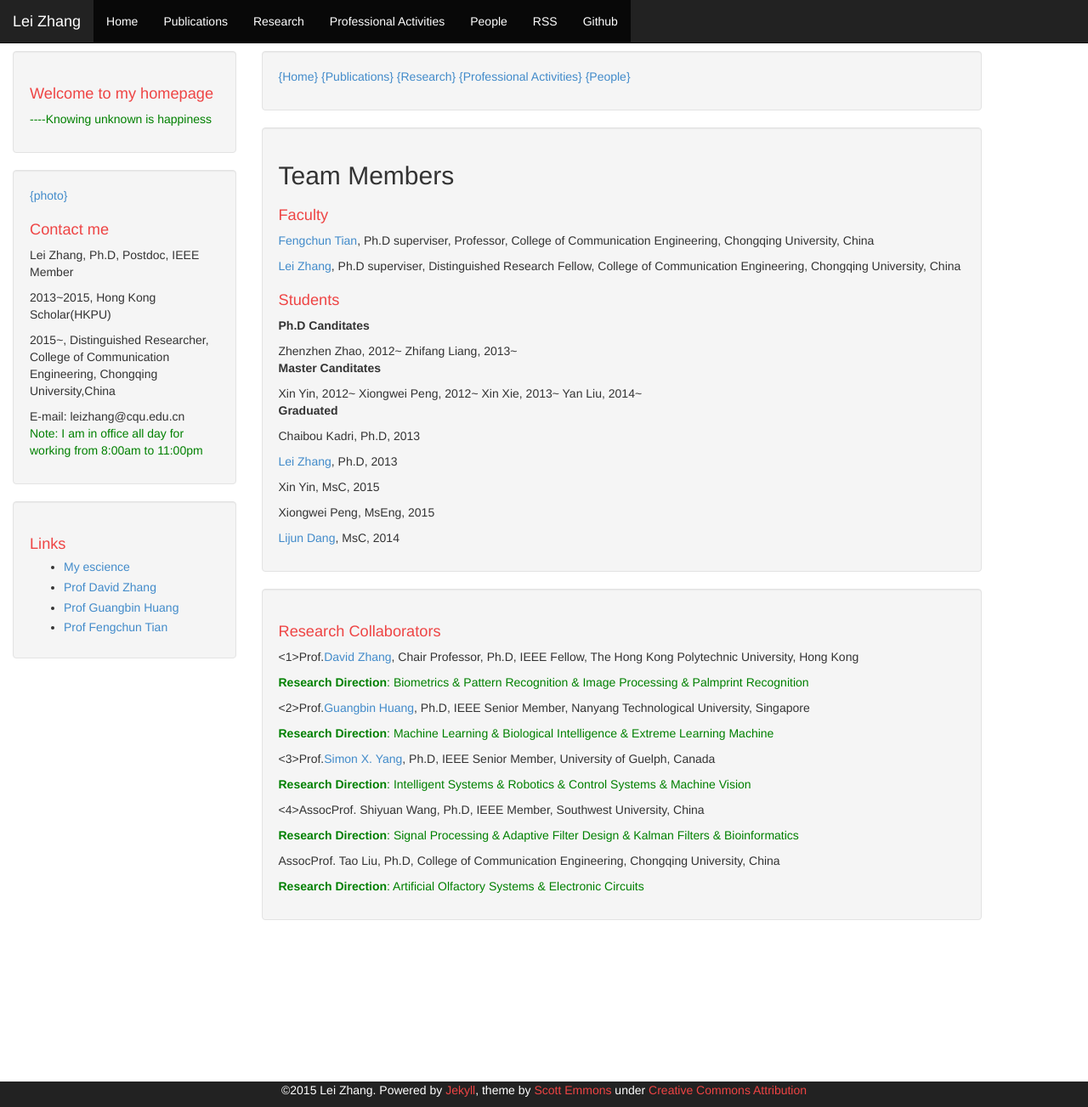
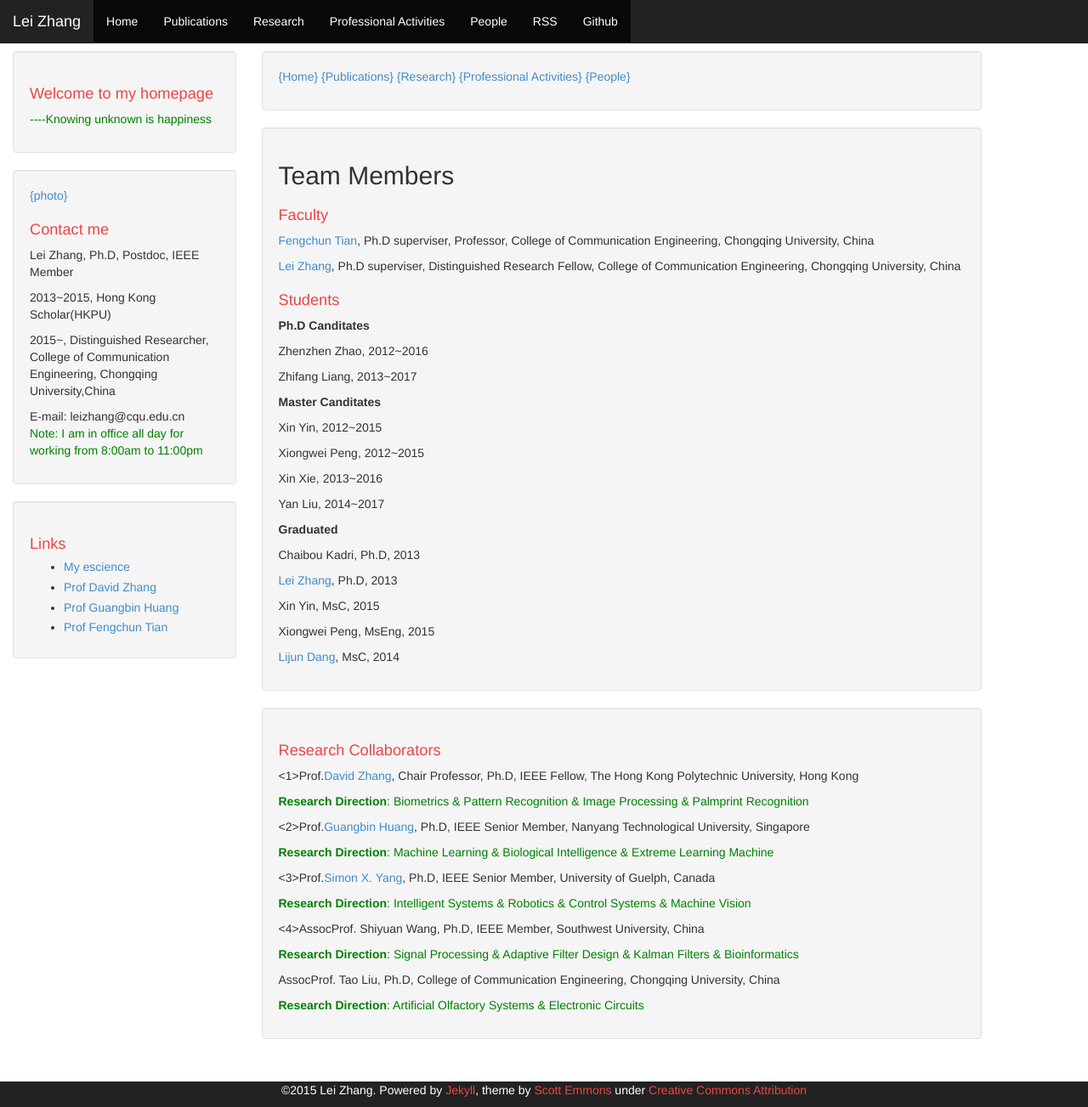
Before and after one commit to DrLeiZhang/website, a Jekyll site: the page built from people.html, in a window 1280 px wide and 1303 px high. Shown: the whole window at 85% size. Built offline with Jekyll 4.4.1, drawn with Linux system fonts in a browser that asks for light colours; Markdown is read by kramdown in place of the engine named in the settings.

Commit message:
Update
Signed-off-by: leizhang@cqu.edu.cn <leizhang@cqu.edu.cn>

```diff
--- a/people.html
+++ b/people.html
@@ -16,13 +16,13 @@ layout: default
 
 <h1>Students</h1>
 <p><h0><B>Ph.D Canditates</B></h0></p>
-Zhenzhen Zhao, 2012~
-Zhifang Liang, 2013~
+<p>Zhenzhen Zhao, 2012~2016</p>
+<p>Zhifang Liang, 2013~2017</p>
 <p><h0><B>Master Canditates</B></h0></p>
-Xin Yin, 2012~
-Xiongwei Peng, 2012~
-Xin Xie, 2013~
-Yan Liu, 2014~
+<p>Xin Yin, 2012~2015</p>
+<p>Xiongwei Peng, 2012~2015</p>
+<p>Xin Xie, 2013~2016</p>
+<p>Yan Liu, 2014~2017</p>
 <p><h0><B>Graduated</B></h0></p>
 <p>Chaibou Kadri, Ph.D, 2013</p>
 <p><a href="http://www.escience.cn/people/lei/index.html">Lei Zhang</a>, Ph.D, 2013</p>
```
